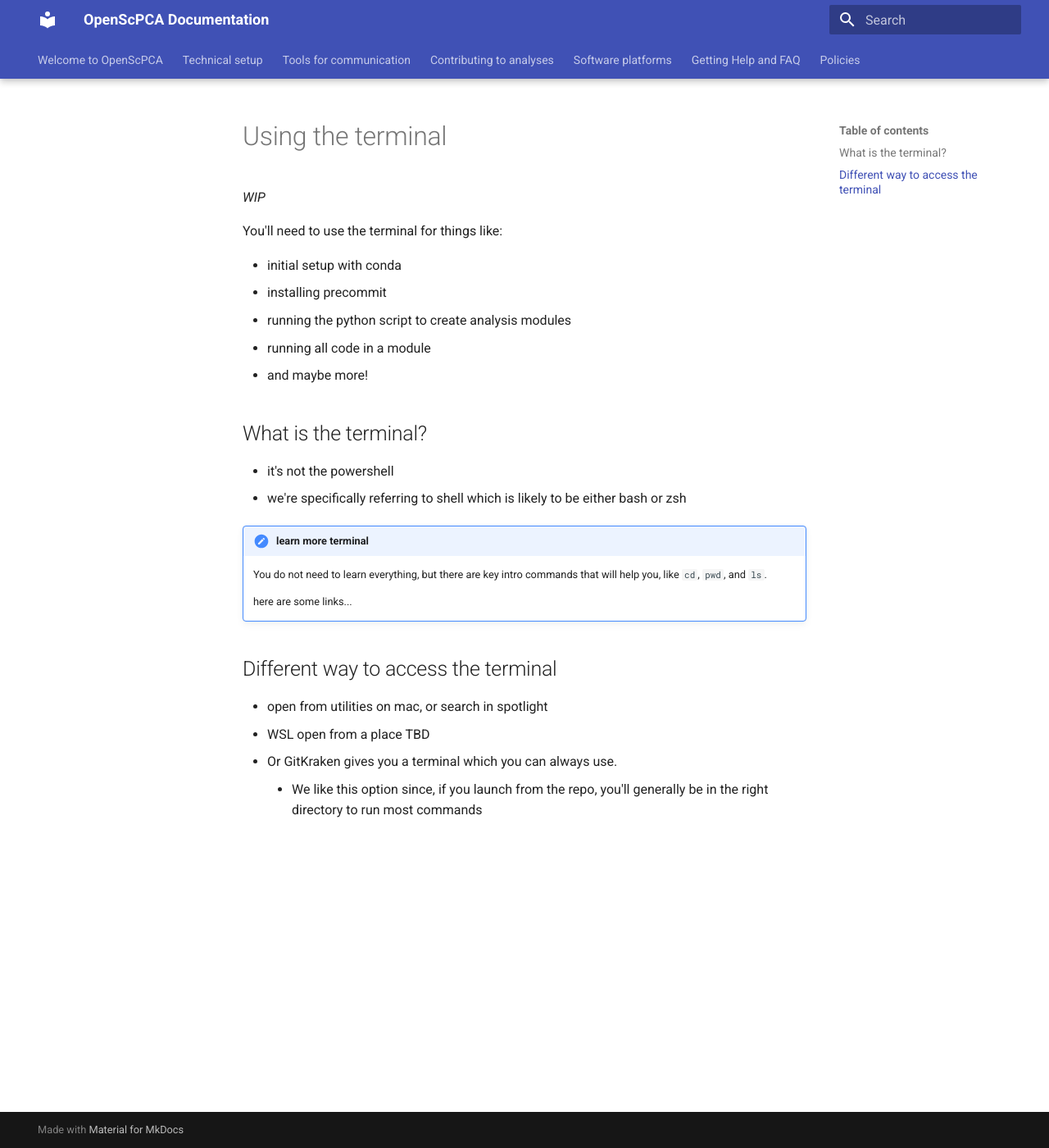
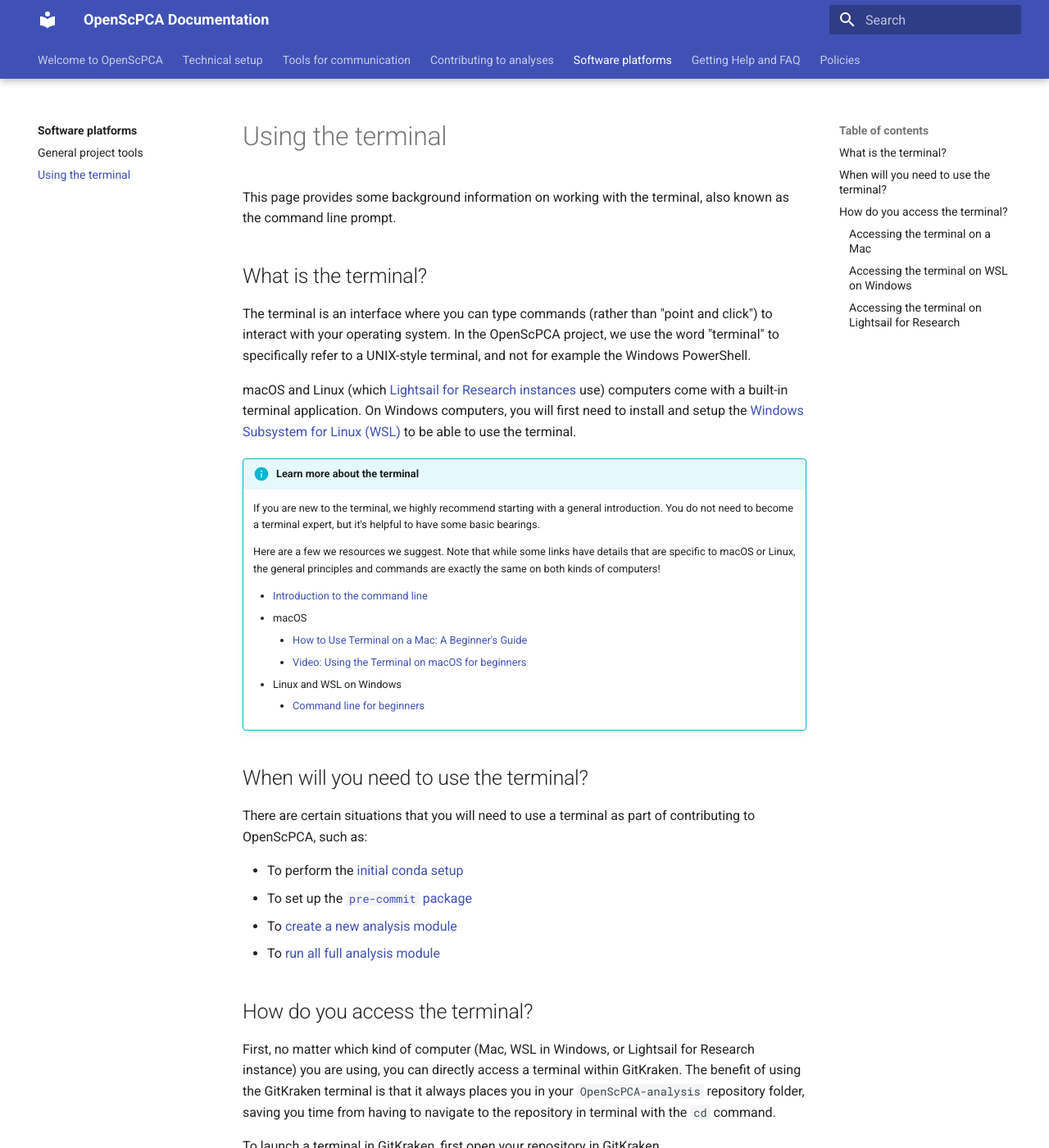
Before and after one commit to AlexsLemonade/OpenScPCA-analysis, an MkDocs documentation site: the page built from docs/software-platforms/general-tools/using-the-terminal.md, in a window 1280 px wide and 1400 px high. Shown: the whole window at 82% size. Built offline with MkDocs 1.6.1 and Material for MkDocs 9.7.7, drawn with Linux system fonts in a browser that asks for light colours; some of the changed text lies outside the part shown.

Commit message:
terminal doc, and allow for a larger image here

```diff
--- a/.pre-commit-config.yaml
+++ b/.pre-commit-config.yaml
@@ -9,7 +9,8 @@
         exclude: |
           (?x)(
               conda-lock\.yml|
-              \.html
+              \.html|
+              docs/img/launch-terminal-mac.png
           )$
       - name: Large file size limit
         id: check-added-large-files
--- a/docs/software-platforms/general-tools/using-the-terminal.md
+++ b/docs/software-platforms/general-tools/using-the-terminal.md
@@ -1,32 +1,83 @@
 # Using the terminal
 
-_WIP_
-
-You'll need to use the terminal for things like:
-
-- initial setup with conda
-- installing precommit
-- running the python script to create analysis modules
-- running all code in a module
-- and maybe more!
+This page provides some background information on working with the terminal, also known as the command line prompt.
 
 
 ## What is the terminal?
 
-- it's not the powershell
-- we're specifically referring to shell which is likely to be either bash or zsh
+The terminal is an interface where you can type commands (rather than "point and click") to interact with your operating system.
+In the OpenScPCA project, we use the word "terminal" to specifically refer to a UNIX-style terminal, and not for example the Windows PowerShell.
 
-!!! note "learn more terminal"
+macOS and Linux (which [Lightsail for Research instances](STUB_LINK to LSfR docs) use) computers come with a built-in terminal application.
+On Windows computers, you will first need to install and setup the [Windows Subsystem for Linux (WSL)](STUB_LINK for wsl instructions) to be able to use the terminal.
 
-    You do not need to learn everything, but there are key intro commands that will help you, like `cd`, `pwd`, and `ls`.
+!!! info "Learn more about the terminal"
 
-    here are some links...
+    If you are new to the terminal, we highly recommend starting with a general introduction.
+    You do not need to become a terminal expert, but it's helpful to have some basic bearings.
+
+    Here are a few we resources we suggest.
+    Note that while some links have details that are specific to macOS or Linux, the general principles and commands are exactly the same on both kinds of computers!
+
+    - [Introduction to the command line](https://tutorials.codebar.io/command-line/introduction/tutorial.html)
+    - macOS
+        - [How to Use Terminal on a Mac: A Beginner's Guide](https://www.makeuseof.com/tag/beginners-guide-mac-terminal/)
+        - [Video: Using the Terminal on macOS for beginners](https://www.youtube.com/watch?v=dWFMRp6KtlQ)
+    - Linux and WSL on Windows
+        - [Command line for beginners](https://ubuntu.com/tutorials/command-line-for-beginners#1-overview)
+
+## When will you need to use the terminal?
+
+There are certain situations that you will need to use a terminal as part of contributing to OpenScPCA, such as:
+
+- To perform the [initial conda setup](../../technical-setup/environment-setup/setup-conda.md)
+- To set up the [`pre-commit` package](../../technical-setup/environment-setup/setup-precommit.md)
+- To [create a new analysis module](../../contributing-to-analyses/analysis-modules/STUB_LINK create a module)
+- To [run all full analysis module](STUB_LINK run an analysis module)
+
+## How do you access the terminal?
+
+First, no matter which kind of computer (Mac, WSL in Windows, or Lightsail for Research instance) you are using, you can directly access a terminal within GitKraken.
+The benefit of using the GitKraken terminal is that it always places you in your `OpenScPCA-analysis` repository folder, saving you time from having to navigate to the repository in terminal with the `cd` command.
+
+To launch a terminal in GitKraken, first open your repository in GitKraken.
+
+Then, click the `Terminal` button at the top of GitKraken.
+This will open a terminal prompt inside GitKraken where you can type your commands.
+
+<figure markdown="span">
+    ![Open the terminal in GitKraken.](../../img/gitkraken-terminal-button.png){width="600"}
+</figure>
+ <!-- TODO: Note this in case we need it for windows setup: https://help.gitkraken.com/gitkraken-client/terminal/#setting-the-default-terminal-on-windows. Also: https://help.gitkraken.com/gitkraken-client/windows-subsystem-for-linux/ -->
 
 
+Or, you can launch the terminal application directly, as explained below for different operating systems.
 
-## Different way to access the terminal
 
-- open from utilities on mac, or search in spotlight
-- WSL open from a place TBD
-- Or GitKraken gives you a terminal which you can always use.
-    - We like this option since, if you launch from the repo, you'll generally be in the right directory to run most commands
+### Accessing the terminal on a Mac
+
+The macOS Terminal application is stored in `Applications -> Utilities`.
+
+<figure markdown="span">
+    ![Open the terminal in macOS.](../../img/launch-terminal-mac.png){width="600"}
+</figure>
+
+Double-click this application to open the terminal.
+(PS: You can also change the look of the terminal by [customizing your terminal profile](https://support.apple.com/guide/terminal/profiles-change-terminal-windows-trml107/mac)).
+
+
+### Accessing the terminal on WSL on Windows
+
+Make sure that you have taken all the necessary steps to [install WSL](STUB_LINK wsl instructions):
+
+- First, install WSL itself
+- Second, install the Ubuntu app from the Microsoft Store
+
+This Ubuntu app itself _is_ the terminal!
+To launch the terminal, simply [search for and open the Ubuntu app via the Windows Search Bar Menu](https://canonical-ubuntu-wsl.readthedocs-hosted.com/en/latest/guides/install-ubuntu-wsl2/#method-1-microsoft-store).
+
+### Accessing the terminal on Lightsail for Research
+
+Lightsail for Research instances run on the Ubuntu operating system, which is a type of Linux.
+
+To launch the terminal in Ubuntu, INSTRUCTIONS ARE FORTHCOMING FOR WHERE EXACTLY TO CLICK.
--- a/mkdocs.yml
+++ b/mkdocs.yml
@@ -82,8 +82,8 @@
       - contributing-to-analyses/creating-pull-requests/scoping-pull-requests.md
   - Software platforms:            # LSfR, AWS, Docker, etc
     - software-platforms/index.md
-    - software-platoforms/general-tools/index.md
-    - software-platoforms/general-tools/using-the-terminal.md
+    - software-platforms/general-tools/index.md
+    - software-platforms/general-tools/using-the-terminal.md
   - Getting Help and FAQ:      # troubleshooting and FAQ
     - troubleshooting-faq/index.md
   - Policies: # CoC, Authorship, other policies
```
Also changed, not shown: docs/img/launch-terminal-mac.png (added).
